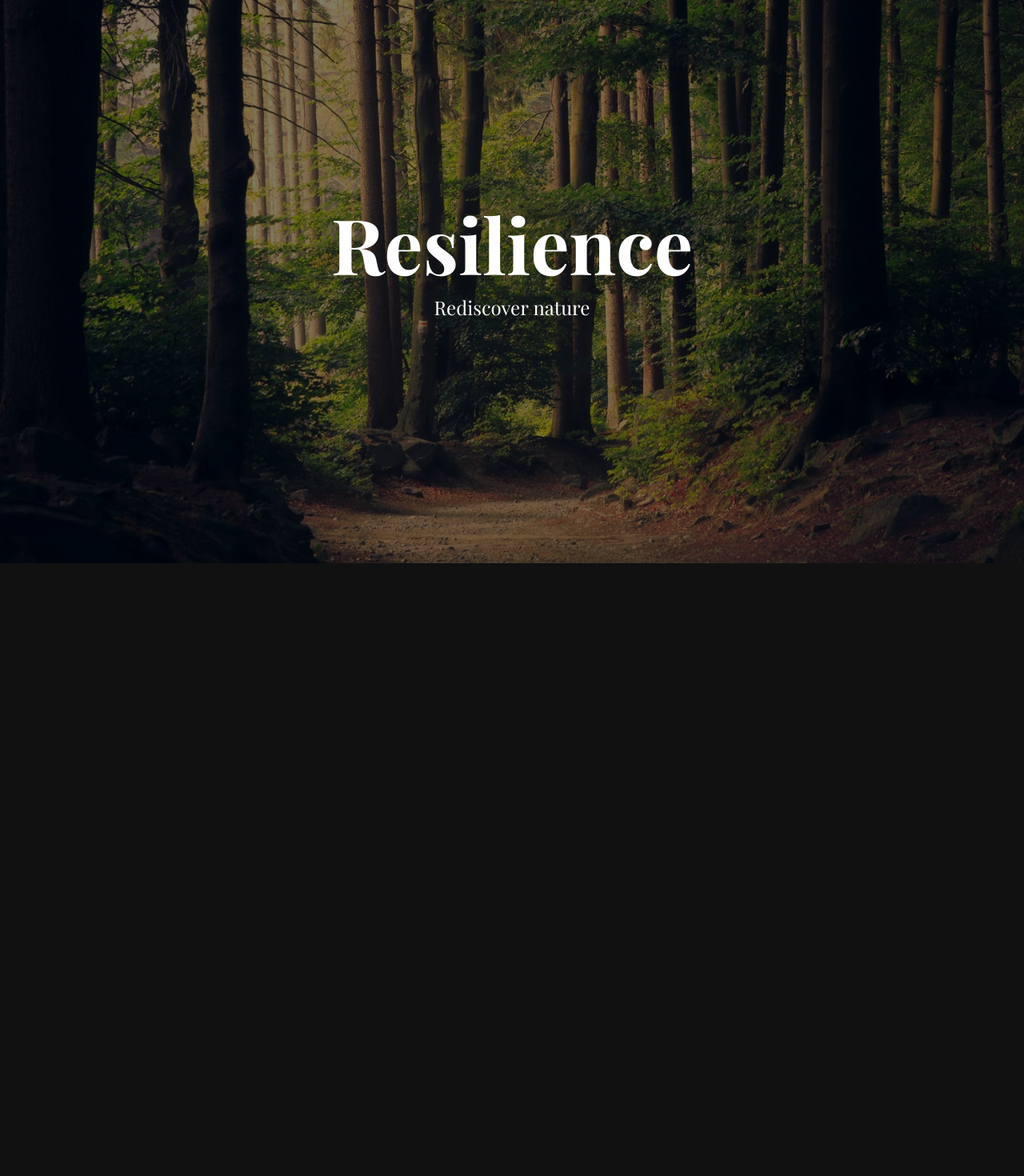
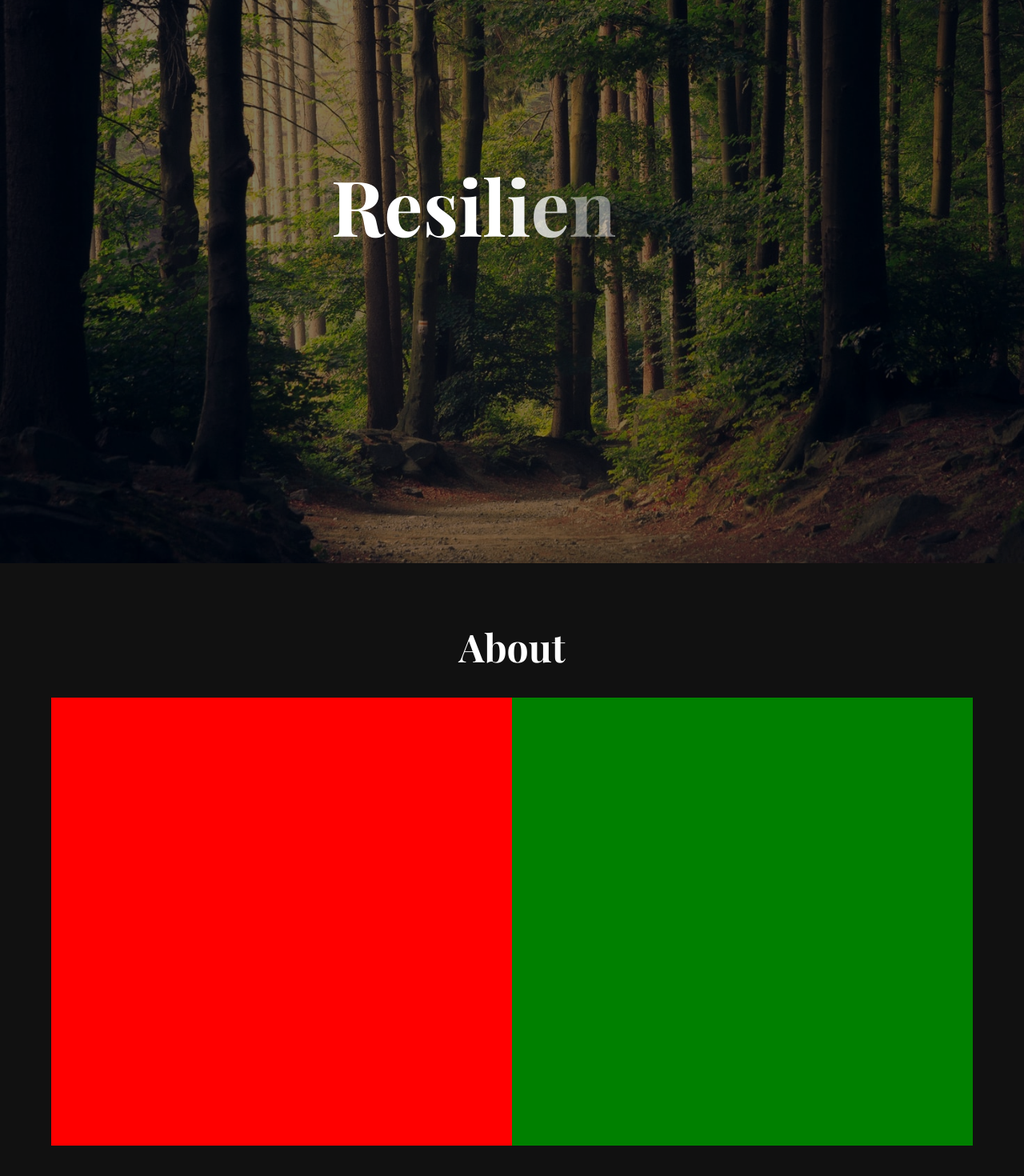
Before and after one commit to CyriacduChatenet/Resilience-agency, a Nuxt app: page / in a window 1280 px wide. Shown: the part 96-1566 px from the top of the page at 80% size. Built offline with nearby package versions, Linux system fonts and the light colour scheme.

Commit message:
prepare about section

```diff
--- a/package.json
+++ b/package.json
@@ -19,6 +19,7 @@
   "devDependencies": {
     "@nuxt/types": "^2.15.8",
     "@nuxt/typescript-build": "^2.1.0",
+    "gsap": "^3.9.0",
     "sass": "^1.45.1",
     "sass-loader": "^10.1.1"
   }
--- a/pages/index.vue
+++ b/pages/index.vue
@@ -1,63 +1,88 @@
 <template>
-  <main class="Homepage" @scroll="changeNavStyle">
+  <main class="Homepage">
     <section class="herobanner">
-      <h1 class="title">Resilience</h1>
+      <h1 class="title">
+        <span id="letter1">R</span>
+        <span id="letter2">e</span>
+        <span id="letter3">s</span>
+        <span id="letter4">i</span>
+        <span id="letter5">l</span>
+        <span id="letter6">i</span>
+        <span id="letter7">e</span>
+        <span id="letter8">n</span>
+        <span id="letter9">c</span>
+        <span id="letter10">e</span>
+      </h1>
       <p class="desc">Rediscover nature</p>
       <div class="hero-background"></div>
     </section>
-    <section class="first-section"></section>
+    <section class="first-section">
+      <h2 class="subtitle">About</h2>
+      <div class="first-section-container">
+        <div class="first-section-content"></div>
+        <div class="first-section-images"></div>
+      </div>
+    </section>
   </main>
 </template>
 
 <script lang="ts">
 import Vue from 'vue'
+import {gsap} from "gsap"
 
 export default Vue.extend({
   name: 'IndexPage',
-  methods:{
-    changeNavStyle () {
-      console.log(window.scrollY)
-    }
+  mounted(){
+    gsap.to("#letter1", {delay: 1, duration : 2, opacity : 1})
+    gsap.to("#letter2", {delay: 1.5, duration : 2, opacity : 1})
+    gsap.to("#letter3", {delay: 2, duration : 2, opacity : 1})
+    gsap.to("#letter4", {delay: 2.5, duration : 2, opacity : 1})
+    gsap.to("#letter5", {delay: 3, duration : 2, opacity : 1})
+    gsap.to("#letter6", {delay: 3.5, duration : 2, opacity : 1})
+    gsap.to("#letter7", {delay: 4, duration : 2, opacity : 1})
+    gsap.to("#letter8", {delay: 4.5, duration : 2, opacity : 1})
+    gsap.to("#letter9", {delay: 5, duration : 2, opacity : 1})
+    gsap.to("#letter10", {delay: 5.5, duration : 2, opacity : 1})
+    gsap.to(".desc", {delay: 7.5, duration : 2, opacity : 1})
   }
 })
 </script>
 
 <style lang="scss" scoped>
 @import '@/assets/styles/main.scss';
-  .Homepage{
+.herobanner{
   width: 100vw;
   height: 100vh;
-    .herobanner{
-      width: 100%;
-      height: 100%;
   display: flex;
   flex-direction: column;
   align-items: center;
   justify-content: center;
+  .hero-background{
+    width: 100%;
+    height: 100%;
+    position: absolute;
+    z-index: 0;
+    background-image: url("@/assets/images/hero-background.jpeg");
+    background-position: center;
+    background-repeat: no-repeat;
+    background-size: cover;
+    filter: brightness(0.5);
   }
   .title{
     position: absolute;
     z-index: 1;
     color: white;
+  }
+  #letter1, #letter2, #letter3, #letter4, #letter5, #letter6, #letter7, #letter8, #letter9, #letter10{
      font-family: $font-secondary;
+     opacity: 0;
   }
   .desc{
+    position: absolute;
+    z-index: 1;
     color: white;
     font-family: $font-secondary;
-      position: absolute;
-      z-index: 1;
-      transform: translateY(10vh);
-    }
-    .hero-background{
-      width: 100%;
-      height: 100%;
-      background-image: url('../assets/images/hero-background.jpeg');
-      background-position: center;
-      background-repeat: no-repeat;
-      background-size: cover;
-      filter: brightness(0.5);
-      position: absolute;
-      z-index: 0;
+    opacity: 0;
   }
 }
 .first-section{
@@ -65,13 +90,152 @@ export default Vue.extend({
   height: 100vh;
   background-color: rgb(17, 17, 17);
 }
-
+.first-section-container{
+  width: 90%;
+  height: 70%;
+  padding: 0 5%;
+}
+@media all and (max-width:767.98px){
+  .title{
+    font-size: 6vh;
+    transform: translateY(-4vh);
+  }
+  .desc{
+    font-size: 2vh;
+    transform: translateY(4vh);
+  }
+  .first-section{
+    display: flex;
+    flex-direction: column;
+    align-items: center;
+    justify-content: center;
+    .first-section-container{
+      display: flex;
+      flex-direction: column-reverse;
+      .first-section-content{
+        width: 100%;
+        height: 100%;
+        background-color: red;
+      }
+      .first-section-images{
+        width: 100%;
+        height: 100%;
+        background-color: green;
+      }
+    }
+    .subtitle{
+      font-family: $font-secondary;
+      color: white;
+      font-size: 4vh;
+      margin-bottom: 4vh;
+    }
+  }
+}
+@media all and (min-width:768px) and (max-width:991.98px){
+  .title{
+    font-size: 8vh;
+    transform: translateY(-4vh);
+  }
+  .desc{
+    font-size: 3vh;
+    transform: translateY(4vh);
+  }
+  .first-section{
+    display: flex;
+    flex-direction: column;
+    align-items: center;
+    justify-content: center;
+    .first-section-container{
+      display: flex;
+      flex-direction: column-reverse;
+      .first-section-content{
+        width: 100%;
+        height: 100%;
+        background-color: red;
+      }
+      .first-section-images{
+        width: 100%;
+        height: 100%;
+        background-color: green;
+      }
+    }
+    .subtitle{
+      font-family: $font-secondary;
+      color: white;
+      font-size: 6vh;
+      margin-bottom: 4vh;
+    }
+  }
+}
+@media all and (min-width:992px) and (max-width:1199.98px){
+  .title{
+    font-size: 10vh;
+    transform: translateY(-6vh);
+  }
+  .desc{
+    font-size: 3vh;
+    transform: translateY(6vh);
+  }
+  .first-section{
+    display: flex;
+    flex-direction: column;
+    align-items: center;
+    justify-content: center;
+    .first-section-container{
+      display: flex;
+      flex-direction: column-reverse;
+      .first-section-content{
+        width: 100%;
+        height: 100%;
+        background-color: red;
+      }
+      .first-section-images{
+        width: 100%;
+        height: 100%;
+        background-color: green;
+      }
+    }
+    .subtitle{
+      font-family: $font-secondary;
+      color: white;
+      font-size: 6vh;
+      margin-bottom: 4vh;
+    }
+  }
+}
 @media all and (min-width:1200px){
   .title{
     font-size: 12vh;
+    transform: translateY(-6vh);
   }
   .desc{
-      font-size: 3vh;
+    font-size: 4vh;
+    transform: translateY(6vh);
+  }
+  .first-section{
+    display: flex;
+    flex-direction: column;
+    align-items: center;
+    justify-content: center;
+    .first-section-container{
+      display: flex;
+      .first-section-content{
+        width: 50%;
+        height: 100%;
+        background-color: red;
+      }
+      .first-section-images{
+        width: 50%;
+        height: 100%;
+        background-color: green;
+      }
+    }
+    .subtitle{
+      font-family: $font-secondary;
+      color: white;
+      font-size: 6vh;
+      margin-bottom: 4vh;
+    }
   }
 }
 </style>
```
Also changed, not shown: 1 other file (tests, documents, lock files or other folders). Lines whose indentation alone changed are shown as unchanged.
